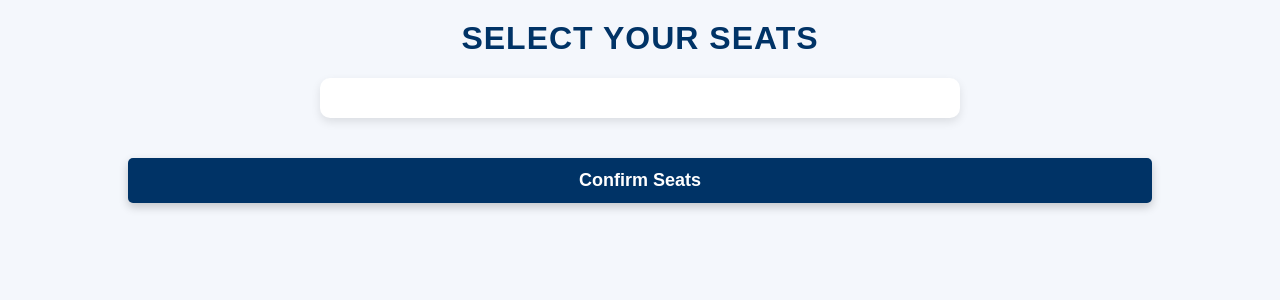
After one commit to divyarajparia/Airline-Reservation-System-with-Dynamic-Scheduling, a Flask app: template templates/select_seats.html in a window 1280 px wide. The commit adds this page. Shown: the top 300 px of the page. Run offline with Flask 3, Linux system fonts and the light colour scheme; the template is opened without the code that fills it, so the values that code supplies are empty; some libraries are stand-ins or nearby versions.

Commit message:
Updated app.py and templates, added seat selection feature

```diff
--- a/app.py
+++ b/app.py
@@ -76,6 +76,14 @@ class LoginForm(FlaskForm):
     remember = BooleanField("Remember me")
 
     submit = SubmitField("Login")
+
+class TravelerInfo(db.Model):
+    __tablename__ = 'Traveler_info'
+    social_security_num = db.Column(db.String(20), primary_key=True)
+    name = db.Column(db.String(100), nullable=False)
+    phone = db.Column(db.String(20), nullable=False)
+    email = db.Column(db.String(100), nullable=False)
+
 
 
 @app.route('/', methods=['GET', 'POST'])
@@ -175,7 +183,12 @@ def book_flight():
                     'ssn': request.form.get(f'ssn_{i}')
                 }
                 passengers.append(pax)
-            print(passengers)
+            session['passengers'] = passengers
+            print("Passengers stored in session:", passengers)
+            flash("Passenger information saved!", "success")
+            return redirect(url_for('select_seats'))
+
+
 
     # have to work on this
     # if request.method == 'POST':
@@ -188,10 +201,52 @@ def book_flight():
     #             'ssn': request.form.get(f'ssn_{i}')
     #         }
     #         passengers.append(pax)
-    #     print(passengers)
+    #     # print(passengers)
 
 
     return render_template('book_flight.html', selected_route = session['flight_route_info'][session["selected_route_id"]], num_passengers = session["num_passengers"])
+
+@app.route('/select_seats', methods=['GET', 'POST'])
+@login_required
+def select_seats():
+    if request.method == 'GET':
+        # Ensure that selected_route_id exists
+        if 'selected_route_id' not in session:
+            return redirect(url_for('dashboard'))
+
+        selected_route_id = session['selected_route_id']
+        flight_info = session['flight_route_info'][selected_route_id]
+
+        # Fetch Schedule_id for the selected flight
+        sched_query = text("SELECT Schedule_id FROM Schedule WHERE Flight_num = :f_id")
+        sched_id = db.session.execute(sched_query, {'f_id': flight_info[0][1]}).fetchone()[0]
+
+        # Store Schedule_id in session (to avoid querying again later)
+        session['schedule_id'] = sched_id
+
+        # Fetch available seats for the selected flight
+        seat_query = text("SELECT seat_num, price, seat_type FROM Seats WHERE Schedule_id = :sched_id AND status = 'available'")
+        available_seats = db.session.execute(seat_query, {'sched_id': sched_id}).fetchall()
+
+        passengers = session.get("passengers", [])  # Use the correct key
+
+        return render_template('select_seats.html', available_seats=available_seats, num_passengers=session["num_passengers"], passengers = passengers)
+
+    # Handle POST request for seat selection (Store in session, NOT database)
+    if request.method == 'POST':
+        selected_seats = []
+        for i in range(session["num_passengers"]):
+            seat = request.form.get(f"seat_{i}")  # Fetch seat for each passenger
+            if seat:
+                selected_seats.append(seat)
+
+        session['selected_seats'] = selected_seats  # Store in session
+
+        print("Selected seats:", selected_seats)  # Debugging output
+
+        return redirect(url_for('select_seats'))  # Redirect to payment (or confirmation)
+
+    return render_template('select_seats.html')
 
 
 
--- /dev/null
+++ b/static/select_seats_style.css
@@ -0,0 +1,95 @@
+/* General page styling */
+body {
+    font-family: 'Arial', sans-serif;
+    background-color: #f4f7fc;
+    color: #333;
+    margin: 0;
+    padding: 0;
+    text-align: center;
+}
+
+/* Header styling */
+h1 {
+    font-size: 32px;
+    color: #003366;
+    margin-top: 20px;
+    text-transform: uppercase;
+    letter-spacing: 1px;
+}
+
+/* Container for all passenger sections */
+.seats-container {
+    display: flex;
+    flex-direction: column;
+    align-items: center;
+    gap: 20px;
+    max-width: 600px;
+    margin: 20px auto;
+    padding: 20px;
+    background: white;
+    box-shadow: 0px 4px 10px rgba(0, 0, 0, 0.1);
+    border-radius: 10px;
+}
+
+/* Individual passenger section */
+.passenger-section {
+    width: 100%;
+    padding: 15px;
+    border-radius: 8px;
+    background-color: #eaf1ff;
+    text-align: left;
+    font-size: 18px;
+    border-left: 5px solid #0056b3;
+    box-shadow: 2px 2px 10px rgba(0, 0, 0, 0.1);
+}
+
+/* Style the passenger heading */
+.passenger-section h3 {
+    margin-bottom: 8px;
+    font-weight: bold;
+    font-size: 20px;
+    color: #003366;
+}
+
+/* Dropdown menu styling */
+.passenger-section select {
+    width: 100%;
+    padding: 10px;
+    font-size: 16px;
+    border-radius: 5px;
+    border: 1px solid #0056b3;
+    background: white;
+    color: #003366;
+}
+
+/* Seat selection button */
+input[type="submit"] {
+    width: 80%;
+    padding: 12px;
+    font-size: 18px;
+    font-weight: bold;
+    background-color: #003366;
+    color: white;
+    border: none;
+    border-radius: 5px;
+    cursor: pointer;
+    margin-top: 20px;
+    box-shadow: 0px 4px 10px rgba(0, 0, 0, 0.2);
+    transition: background 0.3s ease-in-out;
+}
+
+input[type="submit"]:hover {
+    background-color: #0056b3;
+}
+
+/* Make form elements more responsive */
+@media (max-width: 600px) {
+    .seats-container {
+        width: 90%;
+    }
+
+    .passenger-section {
+        padding: 10px;
+        font-size: 16px;
+    }
+}
--- a/templates/book_flight.html
+++ b/templates/book_flight.html
@@ -65,7 +65,7 @@
             {% endfor %}
         </div>
 
-        <button type="submit">Confirm Booking</button>
+        <button type="submit">Select Seats</button>
     </form>
 
 </body>
--- /dev/null
+++ b/templates/select_seats.html
@@ -0,0 +1,29 @@
+<!DOCTYPE html>
+<html lang="en">
+<head>
+    <meta charset="UTF-8">
+    <meta name="viewport" content="width=device-width, initial-scale=1.0">
+    <title>Select Seats</title>
+    <link rel="stylesheet" href="{{ url_for('static', filename='select_seats_style.css') }}">
+</head>
+<body>
+    <h1>Select Your Seats</h1>
+    <form method="POST">
+        <div class="seats-container">
+            {% for i in range(num_passengers) %}
+                <div class="passenger-section">
+                    <h3>Passenger {{ i+1 }}: {{ passengers[i].name }} (SSN: {{ passengers[i].ssn }})</h3>
+                    <label for="seat_{{ i }}">Choose Seat:</label>
+                    <select name="seat_{{ i }}" id="seat_{{ i }}" required>
+                        <option value="">Select a seat</option>
+                        {% for seat in available_seats %}
+                            <option value="{{ seat[0] }}">{{ seat[0] }} ({{ seat[2] }}, ${{ seat[1] }})</option>
+                        {% endfor %}
+                    </select>
+                </div>
+            {% endfor %}
+        </div>
+        <input type="submit" value="Confirm Seats">
+    </form>
+</body>
+</html>
```
